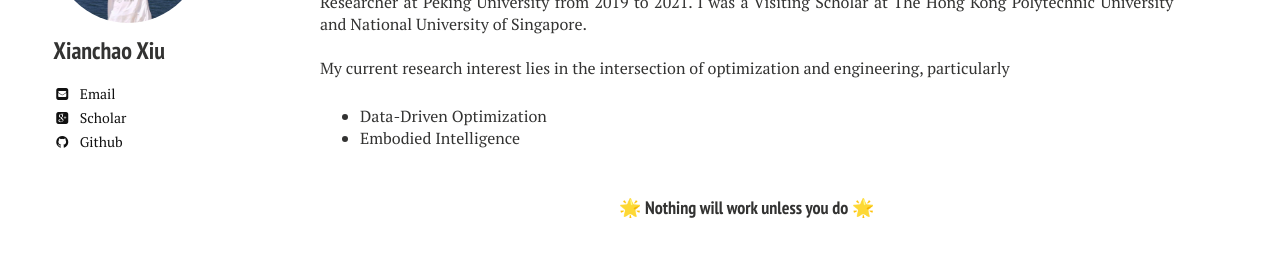
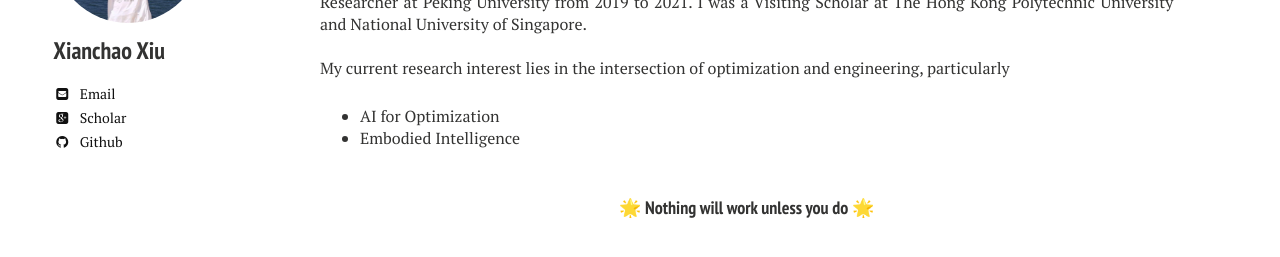
Before and after one commit to xianchaoxiu/xianchaoxiu.github.io, a Jekyll site: the page built from index.md, in a window 1280 px wide. Shown: the part 199-456 px from the top of the page. Built offline with Jekyll 4.4.1, drawn with Linux system fonts in a browser that asks for light colours; nearby versions of some CDN libraries.

Commit message:
Update home2.html

```diff
--- a/_layouts/home2.html
+++ b/_layouts/home2.html
@@ -35,7 +35,7 @@
 
         My current research interest lies in the intersection of optimization and engineering, particularly
    <ul>
-      <li> Data-Driven Optimization  </li>
+      <li> AI for Optimization  </li>
       <li> Embodied Intelligence </li> <br>
    </ul>
 
```
